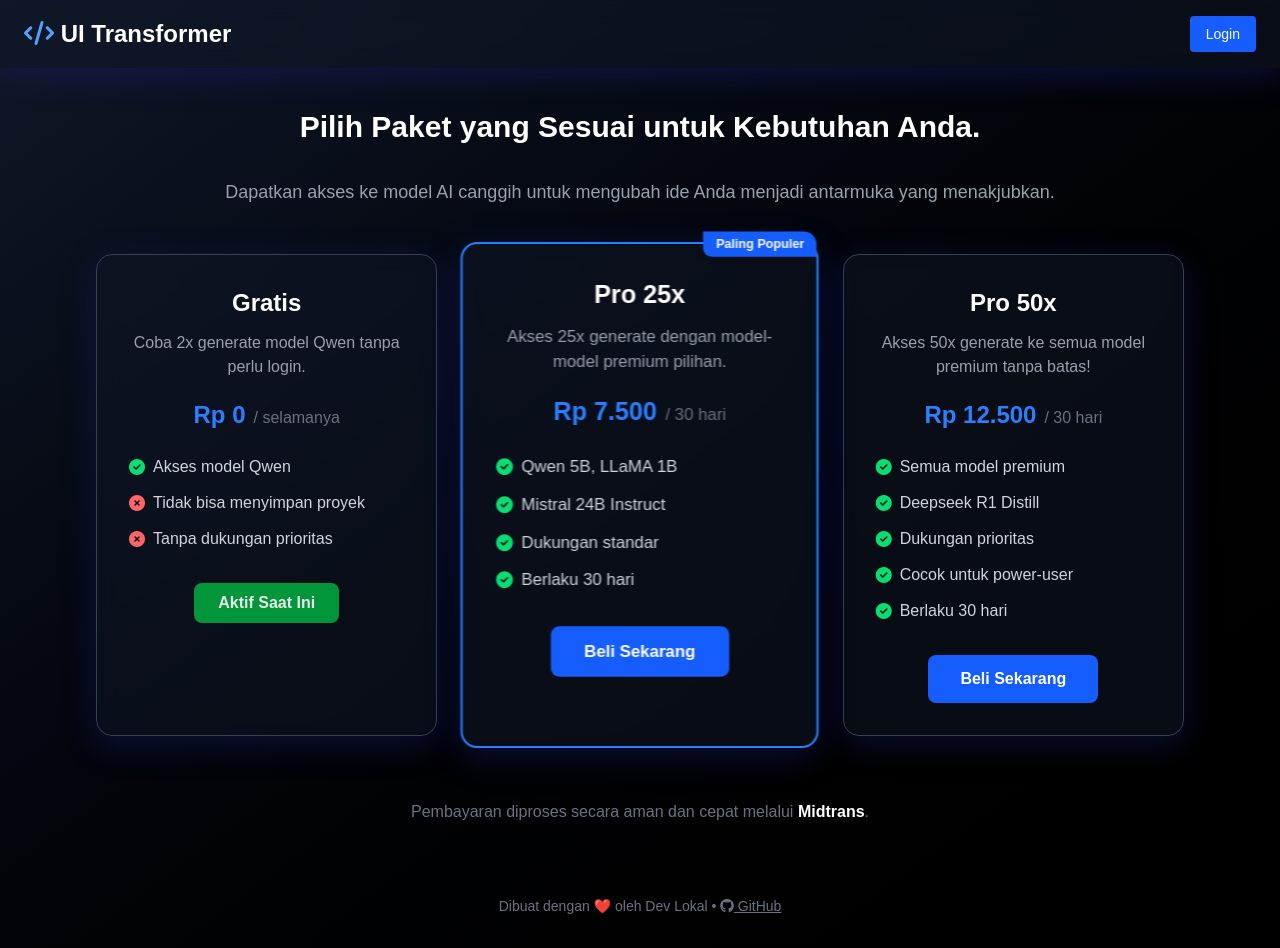
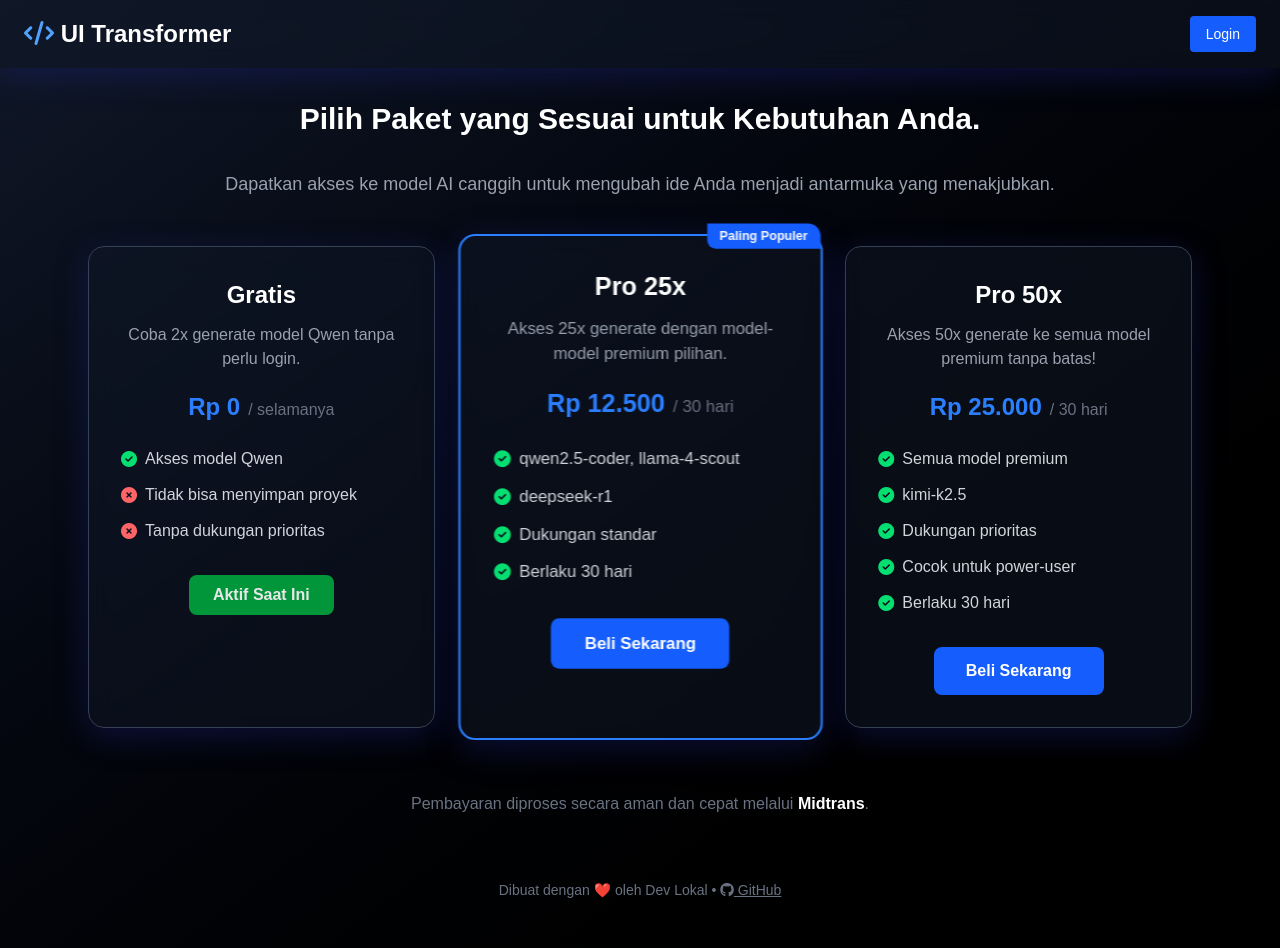
Before and after one commit to daffadevhosting/ui-transformers, a Jekyll site: the page built from pricing/index.html, in a window 1280 px wide and 948 px high. Built offline with Jekyll 4.4.1, drawn with Linux system fonts in a browser that asks for light colours; nearby versions of some CDN libraries; comment, search, counter and statistics services are not loaded.

Commit message:
Enhance UI and pricing structure; add reasoning panel and update model options

```diff
--- a/_includes/head.html
+++ b/_includes/head.html
@@ -31,6 +31,7 @@
         display: none;              /* Chrome, Safari */
       }
       .glassmorph {
+        width: -webkit-fill-available;
         background: rgba(17, 25, 40, 0.5);
         box-shadow: 0 8px 32px 0 rgba(31, 38, 135, 0.37);
         backdrop-filter: blur(12px);
@@ -46,6 +47,20 @@
         opacity: 1;
         transform: translateY(0);
       }
+
+      .input-style {
+        position: relative;
+        display: flex;
+        align-items: flex-end;
+      }
+      .flex-column {
+        display: flex;
+        width: 100vh;
+        max-width: 410px;
+        justify-content: space-between;
+        flex-direction: column;
+        align-items: center;
+      }
     </style>
   {% include config.html %}
 <script src="https://app.sandbox.midtrans.com/snap/snap.js" data-client-key="SB-Mid-client-i2KW02MfN9duiyJ9"></script>
--- a/_includes/outputPanel.html
+++ b/_includes/outputPanel.html
@@ -1,7 +1,7 @@
         <div class="glassmorph w-full rounded-xl md:w-[750px] max-w-3xl p-3 md:col-span-1 order-1 md:order-1">
           <label for="output" class="block text-sm font-medium text-gray-500 mb-1">Output HTML + Tailwind</label>
             <pre id="output"
-                class="hljs w-full min-h-[15rem] max-h-[50vh] p-2.5 border border-gray-300 rounded-xl font-mono text-sm overflow-y-auto scrollbar-hidden whitespace-pre-wrap resize-y bg-gray-900 text-green-300 focus:outline-none focus:ring-2 focus:ring-blue-500">
+                class="hljs w-full min-h-[50vh] max-h-[50vh] p-2.5 border border-gray-300 rounded-xl font-mono text-sm overflow-y-auto scrollbar-hidden whitespace-pre-wrap resize-y bg-gray-900 text-green-300 focus:outline-none focus:ring-2 focus:ring-blue-500">
             <code class="language-html text-green-300" id="output-code"></code>
             </pre>
 
@@ -11,10 +11,10 @@
                  id="copy-button"
                 class="cursor-pointer bg-gray-800 text-white px-5 py-2 rounded-xl hover:bg-black transition-all text-sm"
               >
-                <i class="fa-solid fa-copy"></i> Salin
+                <i class="fa-solid fa-copy"></i>
               </button>
               <button id="show-preview" class="cursor-pointer bg-gray-800 text-white px-5 py-2 rounded-xl hover:bg-black transition-all text-sm">
-                <i class="fa-solid fa-eye"></i> Pratinjau
+                <i class="fa-solid fa-eye"></i>
               </button>
             </div>
             <label class="inline-flex gap-3 items-center cursor-pointer">
--- a/_layouts/default.html
+++ b/_layouts/default.html
@@ -6,7 +6,7 @@
   <body class="bg-gradient-to-br from-gray-900 to-black min-h-screen flex flex-col items-center justify-start">
   {% include navHeader.html %}
 
-    <main class="main p-4 w-full max-w-6xl mx-auto" aria-label="Content">
+    <main class="main p-2 w-full max-w-6xl mx-auto" aria-label="Content">
       {{ content }}
     </main>
   {% include permodalan.html %}
--- a/assets/sass/base/_root.scss
+++ b/assets/sass/base/_root.scss
@@ -4,3 +4,9 @@
 *, ::before, ::after {
   box-sizing: inherit;
 }
+
+  .input-style {
+    position: relative;
+    display: flex;
+    align-items: flex-end;
+  }
--- a/pricing/index.html
+++ b/pricing/index.html
@@ -34,12 +34,12 @@
         <h2 class="text-2xl font-bold mb-3 text-white">Pro 25x</h2>
         <p class="text-gray-400 text-center mb-5">Akses 25x generate dengan model-model premium pilihan.</p>
         <div class="flex items-baseline mb-6">
-            <span class="text-2xl font-extrabold text-blue-500">Rp 7.500</span>
+            <span class="text-2xl font-extrabold text-blue-500">Rp 12.500</span>
             <span class="text-md font-medium text-gray-500 ml-2">/ 30 hari</span>
         </div>
         <ul class="text-base text-gray-300 space-y-3 mb-8 w-full text-left">
-          <li class="flex items-center"><i class="fa-solid fa-check-circle text-green-400 mr-2"></i> Qwen 5B, LLaMA 1B</li>
-          <li class="flex items-center"><i class="fa-solid fa-check-circle text-green-400 mr-2"></i> Mistral 24B Instruct</li>
+          <li class="flex items-center"><i class="fa-solid fa-check-circle text-green-400 mr-2"></i> qwen2.5-coder, llama-4-scout</li>
+          <li class="flex items-center"><i class="fa-solid fa-check-circle text-green-400 mr-2"></i> deepseek-r1</li>
           <li class="flex items-center"><i class="fa-solid fa-check-circle text-green-400 mr-2"></i> Dukungan standar</li>
           <li class="flex items-center"><i class="fa-solid fa-check-circle text-green-400 mr-2"></i> Berlaku 30 hari</li>
         </ul>
@@ -55,12 +55,12 @@
         <h2 class="text-2xl font-bold mb-3 text-white">Pro 50x</h2>
         <p class="text-gray-400 text-center mb-5">Akses 50x generate ke semua model premium tanpa batas!</p>
         <div class="flex items-baseline mb-6">
-            <span class="text-2xl font-extrabold text-blue-500">Rp 12.500</span>
+            <span class="text-2xl font-extrabold text-blue-500">Rp 25.000</span>
             <span class="text-md font-medium text-gray-500 ml-2">/ 30 hari</span>
         </div>
         <ul class="text-base text-gray-300 space-y-3 mb-8 w-full text-left">
           <li class="flex items-center"><i class="fa-solid fa-check-circle text-green-400 mr-2"></i> Semua model premium</li>
-          <li class="flex items-center"><i class="fa-solid fa-check-circle text-green-400 mr-2"></i> Deepseek R1 Distill</li>
+          <li class="flex items-center"><i class="fa-solid fa-check-circle text-green-400 mr-2"></i> kimi-k2.5</li>
           <li class="flex items-center"><i class="fa-solid fa-check-circle text-green-400 mr-2"></i> Dukungan prioritas</li>
           <li class="flex items-center"><i class="fa-solid fa-check-circle text-green-400 mr-2"></i> Cocok untuk power-user</li>
           <li class="flex items-center"><i class="fa-solid fa-check-circle text-green-400 mr-2"></i> Berlaku 30 hari</li>
--- a/src/pricingPages.js
+++ b/src/pricingPages.js
@@ -139,6 +139,7 @@
   setupPayButtons();
 
   auth.onAuthStateChanged((user) => {
+    const loginBtn = document.getElementById("login-btn");
     const logoutBtn = document.getElementById("logout-btn");
     const userInfo = document.getElementById("user-info");
 
@@ -146,10 +147,12 @@
       userInfo.textContent = `Login sebagai: ${user.email}`;
       userInfo.classList.remove("hidden");
       logoutBtn.classList.remove("hidden");
+      loginBtn.classList.add("hidden");
       hidePurchasedButtons(user.uid);
     } else {
       userInfo.classList.add("hidden");
       logoutBtn.classList.add("hidden");
+      loginBtn.classList.remove("hidden");
 
       document.querySelectorAll(".pay-button.hidden").forEach(btn => {
         btn.classList.remove("hidden");
```
Also changed, not shown: _includes/inputPanel.html (+26 -9 lines), src/main.js (+93 -27 lines), src/modelHandler.js (+5 -5 lines), src/premiumAccess.js (+4 -4 lines).
